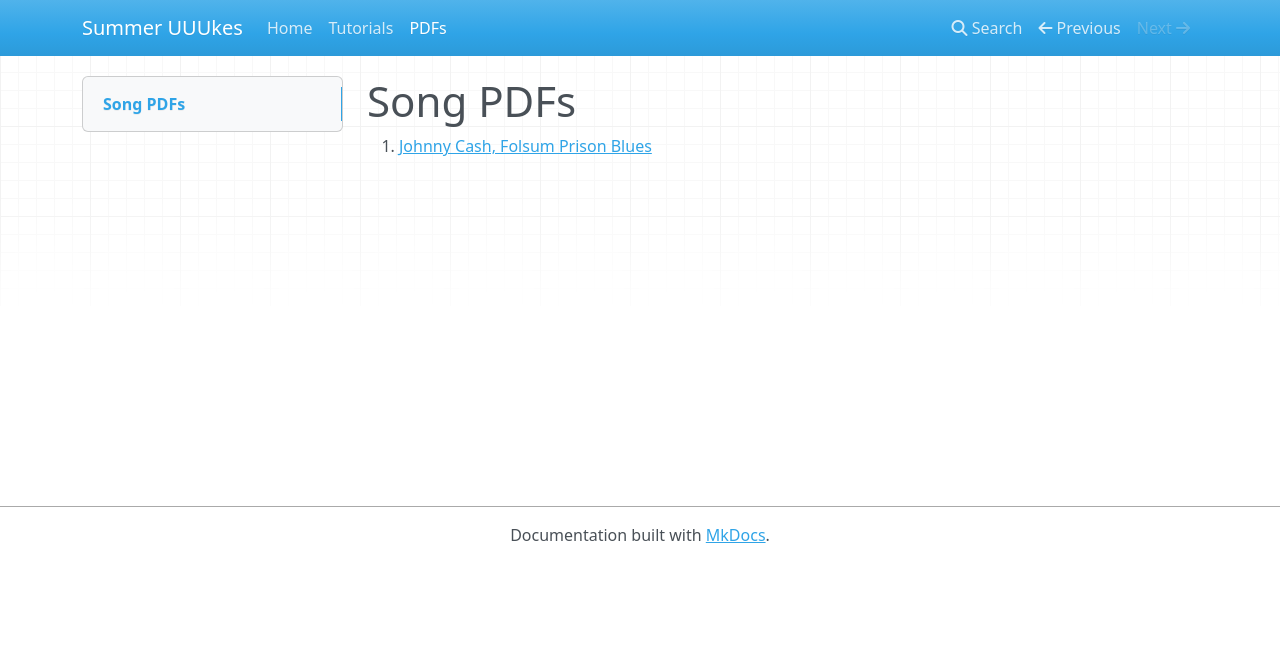
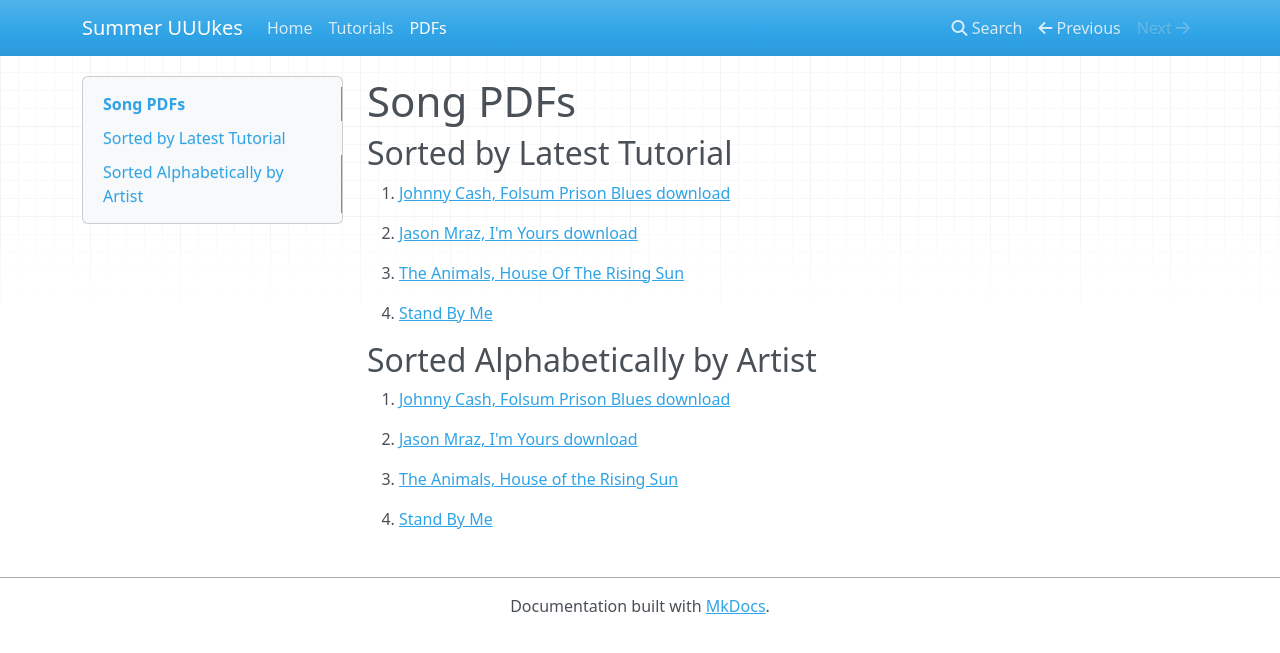
Before and after one commit to dougsweetser/uuukes, an MkDocs documentation site: the page built from docs/pdfs/pdfs.md, in a window 1280 px wide. Shown: the top 653 px of the page. Built offline with MkDocs 1.6.1, drawn with Linux system fonts in a browser that asks for light colours; nearby versions of some CDN libraries.

Commit message:
Moved files to pdfs folder.

```diff
--- a/docs/pdfs/pdfs.md
+++ b/docs/pdfs/pdfs.md
@@ -1,3 +1,22 @@
 # Song PDFs
 
-1. [Johnny Cash, Folsum Prison Blues](../images/Johnny_Cash__Folsom_Prison_Blues.pdf)
+## Sorted by Latest Tutorial
+
+1. [Johnny Cash, Folsum Prison Blues download](Johnny_Cash__Folsom_Prison_Blues.pdf)
+
+1. [Jason Mraz, I'm Yours download](Jason_Mraz__Im_Yours.pdf)
+
+1. [The Animals, House Of The Rising Sun](Animals__House_Of_The_Rising_Sun.pdf)
+
+1. [Stand By Me](Stand_By_Me__G.pdf)
+
+
+## Sorted Alphabetically by Artist
+
+1. [Johnny Cash, Folsum Prison Blues download](Johnny_Cash__Folsom_Prison_Blues.pdf)
+
+1. [Jason Mraz, I'm Yours download](Jason_Mraz__Im_Yours.pdf)
+
+1. [The Animals, House of the Rising Sun](Animals__House_of_the_Rising_Sun.pdf)
+
+1. [Stand By Me](Stand_By_Me__G.pdf)
```
Also changed, not shown: 2 other files.
